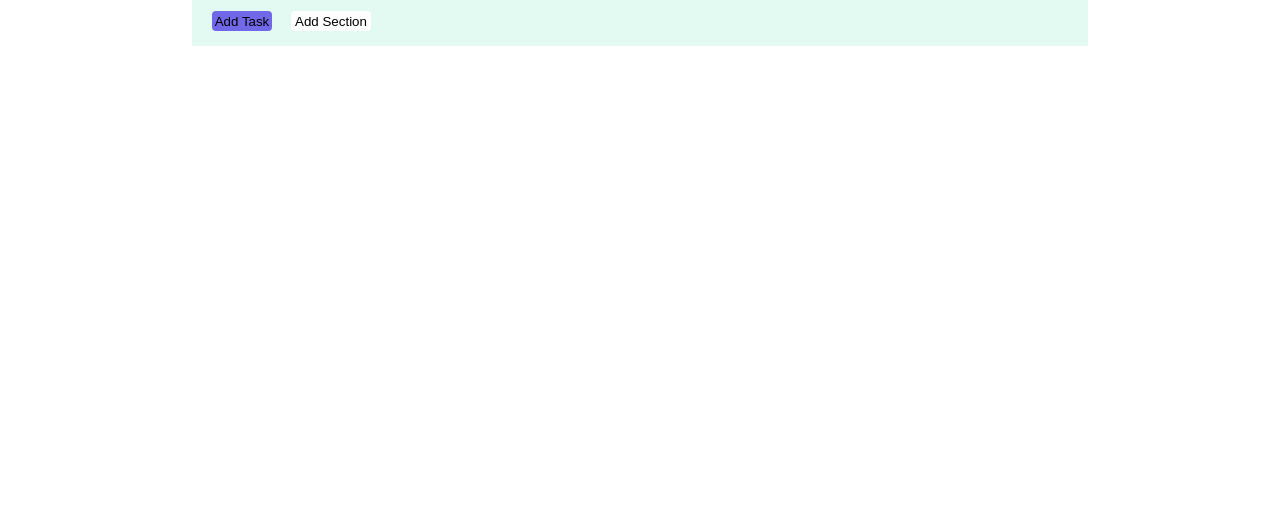
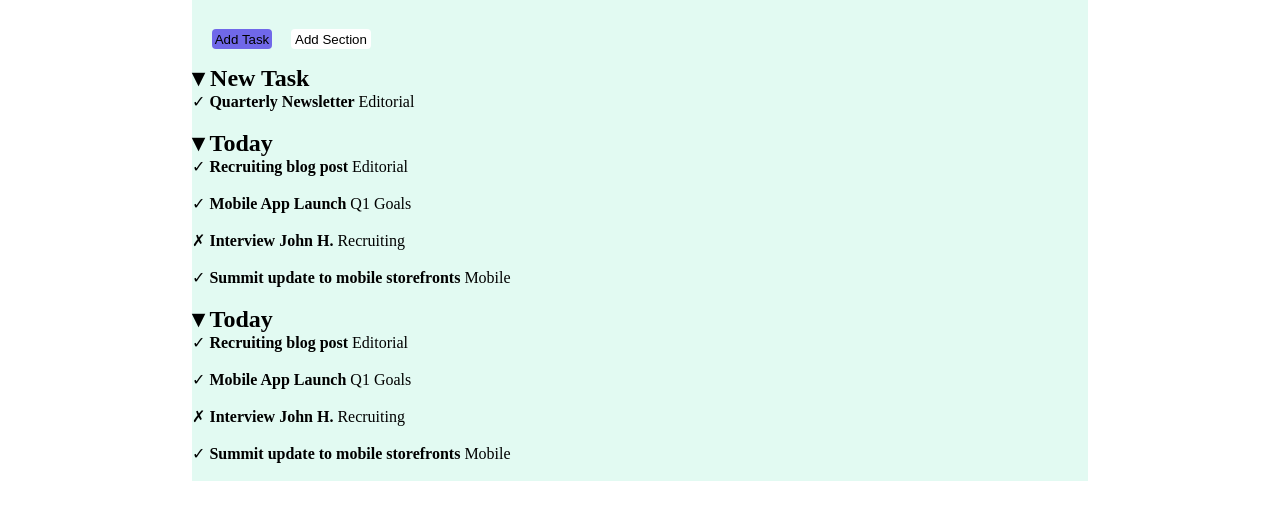
Before and after one commit to dumi994/html-css-toboolist, a plain HTML site: page index.html in a window 1280 px wide. Shown: the part 74-594 px from the top of the page. Drawn offline with Linux system fonts and the light colour scheme.

Commit message:
completamento  struttura contenuto

```diff
--- a/index.html
+++ b/index.html
@@ -19,19 +19,46 @@
     </header>
     <!-- /header documento -->
     <!-- navigatore -->
-    <div id="contenitore">
+    <div id="contenitore"><br>
+        <div id="contenitore2">
+            <div class="navigator">
                 <nav>
-            <form>
+                    <form class="navigator">
                         <button class="task-button button">Add Task</button>
                         <button class="section-button">Add Section</button>
                     </form>
                 </nav>
+            </div>
             <!-- /navigatore -->
             <!-- contenuto -->
             <main>
+                <div class="contenuto">
+                    <h2> &#x25BE; New Task</h2>
+                    <span class="checked">&check;</span><span><strong> Quarterly Newsletter </strong><span
+                            class="rettangolino-blu"> Editorial </span></span> <br><br>
 
+                    <h2> &#x25BE; Today</h2>
+                    <span class="checked">&check;</span><span><strong> Recruiting blog post </strong><span
+                            class="rettangolino-blu"> Editorial </span></span> <br><br>
+                    <span class="checked">&check;</span><span><strong> Mobile App Launch </strong><span
+                            class="rettangolino-viola"> Q1 Goals </span></span> <br><br>
+                    <span class="crossed">&cross;</span><span><strong> Interview John H. </strong><span
+                            class="rettangolino-verde"> Recruiting </span></span> <br><br>
+                    <span class="checked">&check;</span><span><strong> Summit update to mobile storefronts
+                        </strong><span class="rettangolino-arancione"> Mobile </span></span> <br><br>
+                    <h2> &#x25BE; Today</h2>
+                    <span class="checked">&check;</span><span><strong> Recruiting blog post </strong><span
+                            class="rettangolino-blu"> Editorial </span></span> <br><br>
+                    <span class="checked">&check;</span><span><strong> Mobile App Launch </strong><span
+                            class="rettangolino-viola"> Q1 Goals </span></span> <br><br>
+                    <span class="crossed">&cross;</span><span><strong> Interview John H. </strong><span
+                            class="rettangolino-verde"> Recruiting </span></span> <br><br>
+                    <span class="checked">&check;</span><span><strong> Summit update to mobile storefronts
+                        </strong><span class="rettangolino-arancione"> Mobile </span></span> <br><br>
+                </div>
             </main>
             <!-- /contenuto -->
+        </div>
     </div>
 </body>
 
```
Lines whose indentation alone changed are shown as unchanged.
